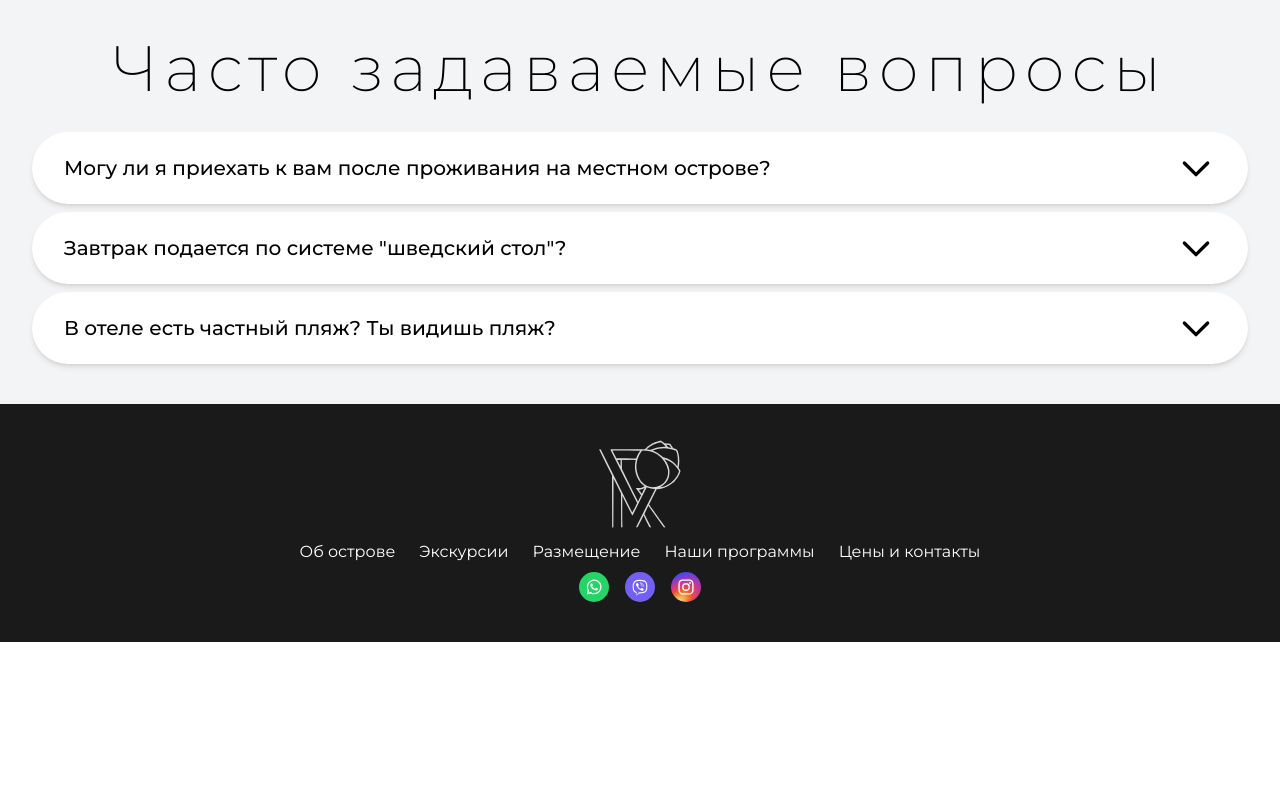
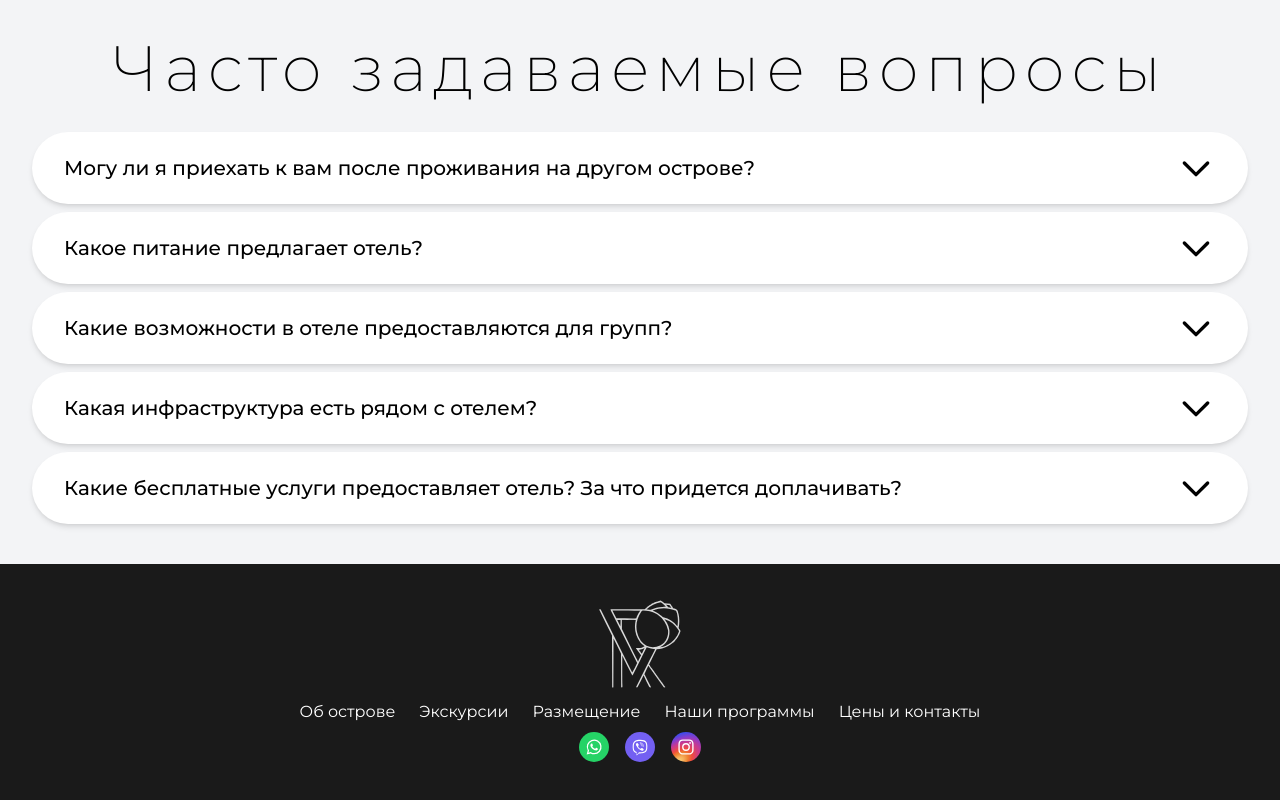
Before and after one commit to RostislavIvanov/maldives-landing, a React (Vite) app: page /rosyVillaHotel in a window 1280 px wide. Shown: the part 2644-3444 px from the top of the page. Before the commit the page ends 3286 px from the top, so only its background shows below. Built offline with nearby package versions, Linux system fonts and the light colour scheme.

Commit message:
Изменение вопросов блока FAQ

```diff
--- a/src/Blocks/FAQ/FAQ.module.css
+++ b/src/Blocks/FAQ/FAQ.module.css
@@ -24,5 +24,5 @@
 }
 
 .questionItem__answer {
-    @apply mt-2;
+    @apply mt-2 whitespace-pre-wrap;
 }
--- a/src/data/faqData.ts
+++ b/src/data/faqData.ts
@@ -4,15 +4,27 @@ export type FaqDataType = {
 }
 export const faqData = [
     {
-        question: 'Могу ли я приехать к вам после проживания на местном острове?',
-        answer: 'Да, вы можете поехать на наш остров после проживания на местном острове.',
+        question: 'Могу ли я приехать к вам после проживания на другом острове?',
+        answer: 'Да, конечно. Вы можете  разместиться у нас и после и до проживания на другом локальном острове или на острове-резорте.',
     },
     {
-        question: 'Завтрак подается по системе "шведский стол"?',
-        answer: 'Да, мы обслуживаем Шведский стол :)',
+        question: 'Какое питание предлагает отель?',
+        answer: 'Гостям отеля Rosy Villa мы предлагаем питание "шведский стол" (можем организовать завтраки, обеды и ужины). Безалкогольные напитки включены в стоимость. Кофе, чай, вода всегда в доступе для наших гостей. А так же Вы можете заказать себе блюда по меню. Или попросить нашего повара приготовить Ваш улов.',
     },
     {
-        question: 'В отеле есть частный пляж? Ты видишь пляж?',
-        answer: 'Да, у нас есть пляж и он находится примерно в 1 минуте ходьбы от отеля.',
+        question: 'Какие возможности в отеле предоставляются для групп?',
+        answer: 'На первом этаже отеля большой стол, на котором может комфортно расположиться до 18 человек. Здесь можно так же собраться на деловые переговоры, организовать мастер-класс или поиграть в настольные игры. Поэтому, мы с радостью примем вашу группу и сделаем все необходимое для приятного отдыха.\n' +
+            '\tНа крыше отеля есть терраса, где можно организоваться дискотеку, караоке, спортивные занятия, например, йогу, свадьбу, ужин, различные корпоративные мероприятия. В отеле можно заказать индивидуальный ужин для вашей компании, экскурсии и другие мероприятия.',
+    },
+    {
+        question: 'Какая инфраструктура есть рядом с отелем?',
+        answer: 'На острове несколько продуктовых магазинов, кафе, сувенирные магазины, банкоматы, больница, общественный транспорт до соседних локальных островов и в Мале, оборудованный пляж "бикини", СПА, экскурсии, полиция, дайвинг-центры, большое футбольное поле. Все, что нужно для комфортного и беззаботного отдыха.',
+    },
+    {
+        question: 'Какие бесплатные услуги предоставляет отель? За что придется доплачивать?',
+        answer: 'Налоги, таксы и завтрак включены в стоимость проживания. Ежедневная уборка номера, замена постельного белья по запросу, замена полотенец на чистые, шампуни и мыло, аренда адаптеров, фен, кондиционер в номере и холодильник - все эти услуги входят в стоимость.\n' +
+            '\tДополнительное питание можно заказать за дополнительную плату или приобрести проживание по тарифу "полупансион"/"полный пансион". Каждый день пополняем питьевую воду в номере бесплатно. В ресторане отеля в течение дня в доступе вода, кофе и чай. Бассейн и террасу на крыше Вы можете использовать бесплатно.\n' +
+            '\tРядом с ресепшен располагается небольшая бесплатная библиотека. Без дополнительной платы можно взять на прокат ласты и маску для снорклинга. Пляж бесплатный в пяти минутах ходьбы от отеля, общественный, но оборудованный лежаками и зонтами. Наша компания принимала участие в организации этого пляжа для своих гостей и мы следим за его чистотой. В каждом номере есть качественные пляжные полотенца, которые можно поменять на чистые при необходимости.\n' +
+            '\tЗа дополнительную плату можно заказать экскурсии, массаж, трансфер, мастер-классы, приготовление еды.',
     },
 ];
```
